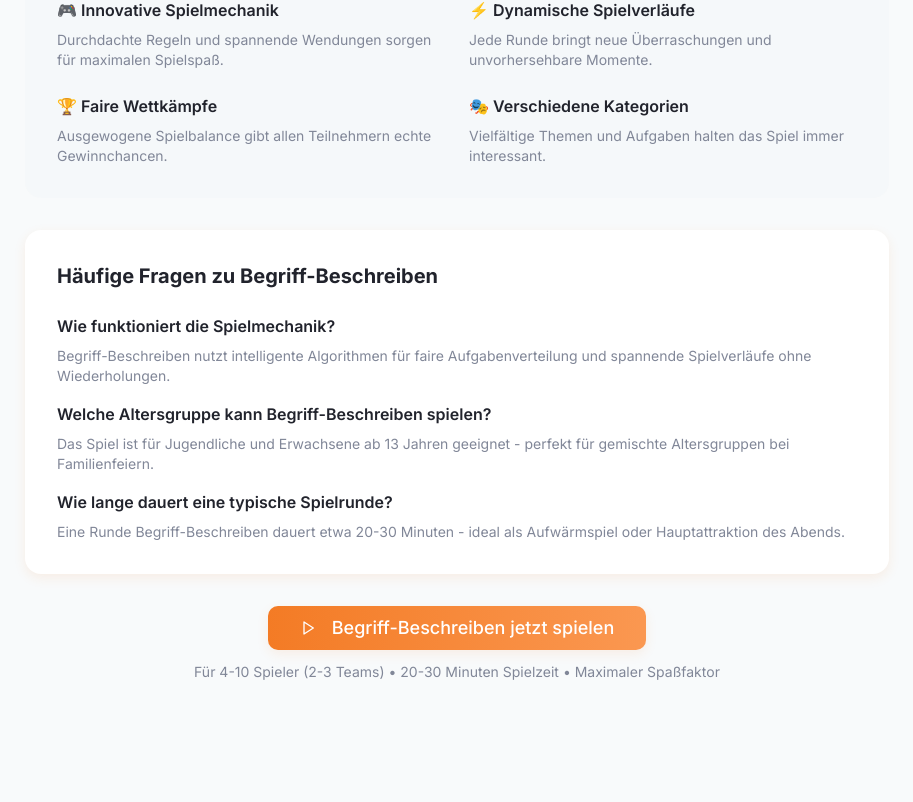
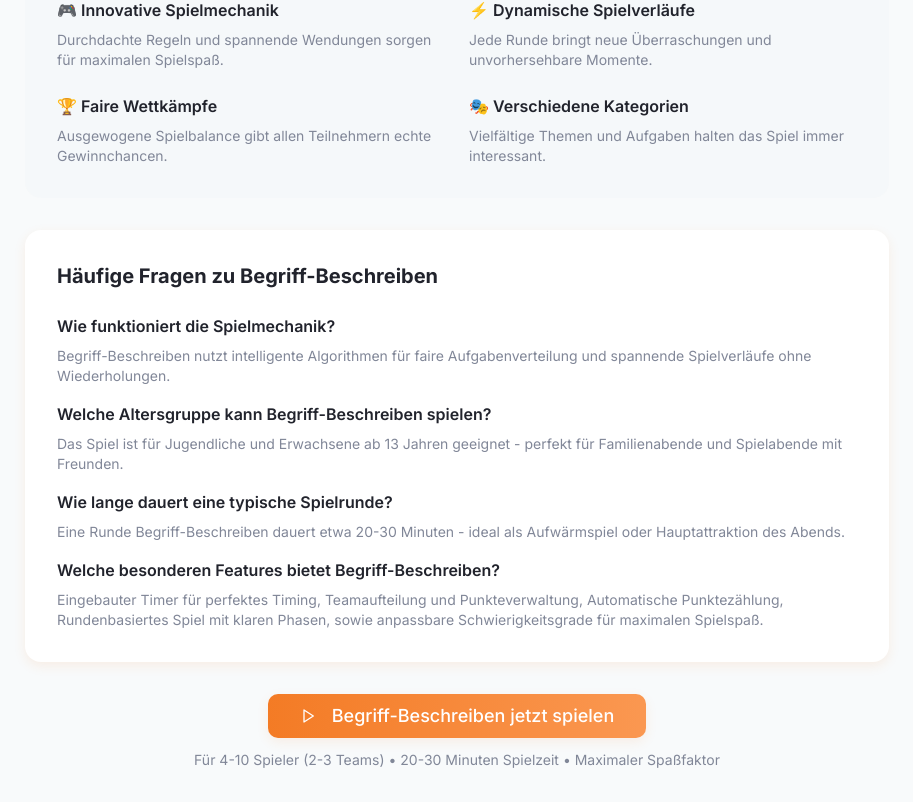
Before and after one commit to maiernano2/party-play-pocket, a React (Vite) app: page /spiel/begriff-beschreiben in a window 1280 px wide. Shown: the part 1353-2155 px from the top of the page, without its empty margins (183-1096 px from the left). Before the commit the page ends 2067 px from the top, so only its background shows below. Built offline with nearby package versions, Linux system fonts and the light colour scheme.

Commit message:
Fix FAQ descriptions for games
Updated FAQ descriptions for all games to be suitable for family and friend game nights. "Chaos Challenge" is now specifically recommended for friends, with a note about potentially "spicy" questions. No new features were added.

```diff
--- a/src/pages/GameDetail.tsx
+++ b/src/pages/GameDetail.tsx
@@ -280,7 +280,6 @@ export const GameDetail = () => {
           </div>
         </section>
 
-        {/* FAQ Section */}
         <section className="fade-in bg-card rounded-2xl p-8 shadow-soft mb-8">
           <h3 className="text-xl font-bold mb-6">Häufige Fragen zu {game.title}</h3>
           <div className="space-y-4">
@@ -295,8 +294,8 @@ export const GameDetail = () => {
               <h4 className="font-semibold mb-2">Welche Altersgruppe kann {game.title} spielen?</h4>
               <p className="text-muted-foreground text-sm">
                 {game.id === 'chaos-challenge'
-                  ? 'Das Spiel ist ausschließlich für Erwachsene ab 18 Jahren geeignet - perfekt für ausgelassene Spielabende mit Freunden.'
-                  : 'Das Spiel ist für Jugendliche und Erwachsene ab 13 Jahren geeignet - perfekt für gemischte Altersgruppen bei Familienfeiern.'
+                  ? 'Das Spiel ist ausschließlich für Erwachsene ab 18 Jahren und Spielabende mit Freunden geeignet - die Fragen können durchaus spicy werden!'
+                  : 'Das Spiel ist für Jugendliche und Erwachsene ab 13 Jahren geeignet - perfekt für Familienabende und Spielabende mit Freunden.'
                 }
               </p>
             </div>
@@ -305,6 +304,17 @@ export const GameDetail = () => {
               <p className="text-muted-foreground text-sm">
                 Eine Runde {game.title} dauert etwa {game.duration} - ideal als Aufwärmspiel
                 oder Hauptattraktion des Abends.
+              </p>
+            </div>
+            <div>
+              <h4 className="font-semibold mb-2">Welche besonderen Features bietet {game.title}?</h4>
+              <p className="text-muted-foreground text-sm">
+                {game.interactive?.hasTimer && 'Eingebauter Timer für perfektes Timing, '}
+                {game.interactive?.hasTeams && 'Teamaufteilung und Punkteverwaltung, '}
+                {game.interactive?.hasScoring && 'Automatische Punktezählung, '}
+                {game.interactive?.roundBased && 'Rundenbasiertes Spiel mit klaren Phasen, '}
+                {game.id === 'chaos-challenge' && 'Zufällige Trinkregeln und überraschende Wendungen, '}
+                sowie anpassbare Schwierigkeitsgrade für maximalen Spielspaß.
               </p>
             </div>
           </div>
```
